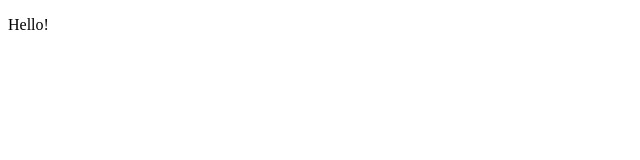
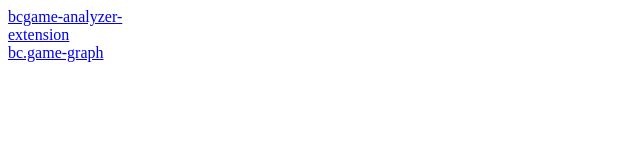
Before and after one commit to azvast/bcgame-analyzer-extension, a browser extension: page index.html in a window 1280 px wide. Shown: the whole page, without its empty margins (0-640 px from the left). Drawn offline with Linux system fonts and the light colour scheme.

Commit message:
update title

```diff
--- a/index.html
+++ b/index.html
@@ -1,12 +1,14 @@
 <!DOCTYPE html>
 <html>
 <head>
-    <title>BC</title>
+    <title>BC.Game Analyzer</title>
     <meta charset="utf-8">
 </head>
 <body>
-    <div>
-        <p>Hello!</p>
+    <div style="width: 150px;">
+        <a href="https://github.com/azvast/bcgame-analyzer-extension">bcgame-analyzer-extension</a>
+        <br />
+        <a href="https://github.com/azvast/bc.game-graph">bc.game-graph</a>
     </div>
 </body>
 </html>
```
Also changed, not shown: manifest.json.
